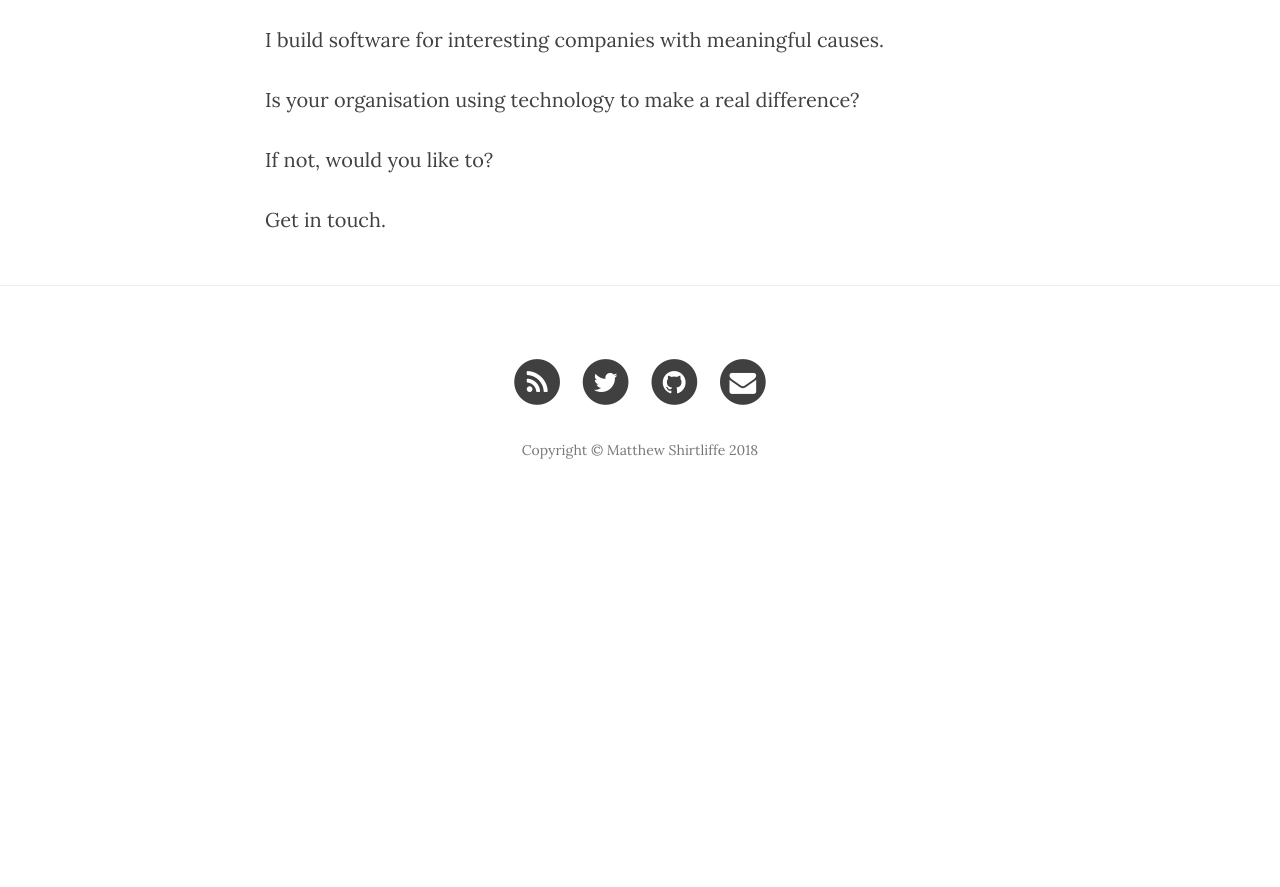
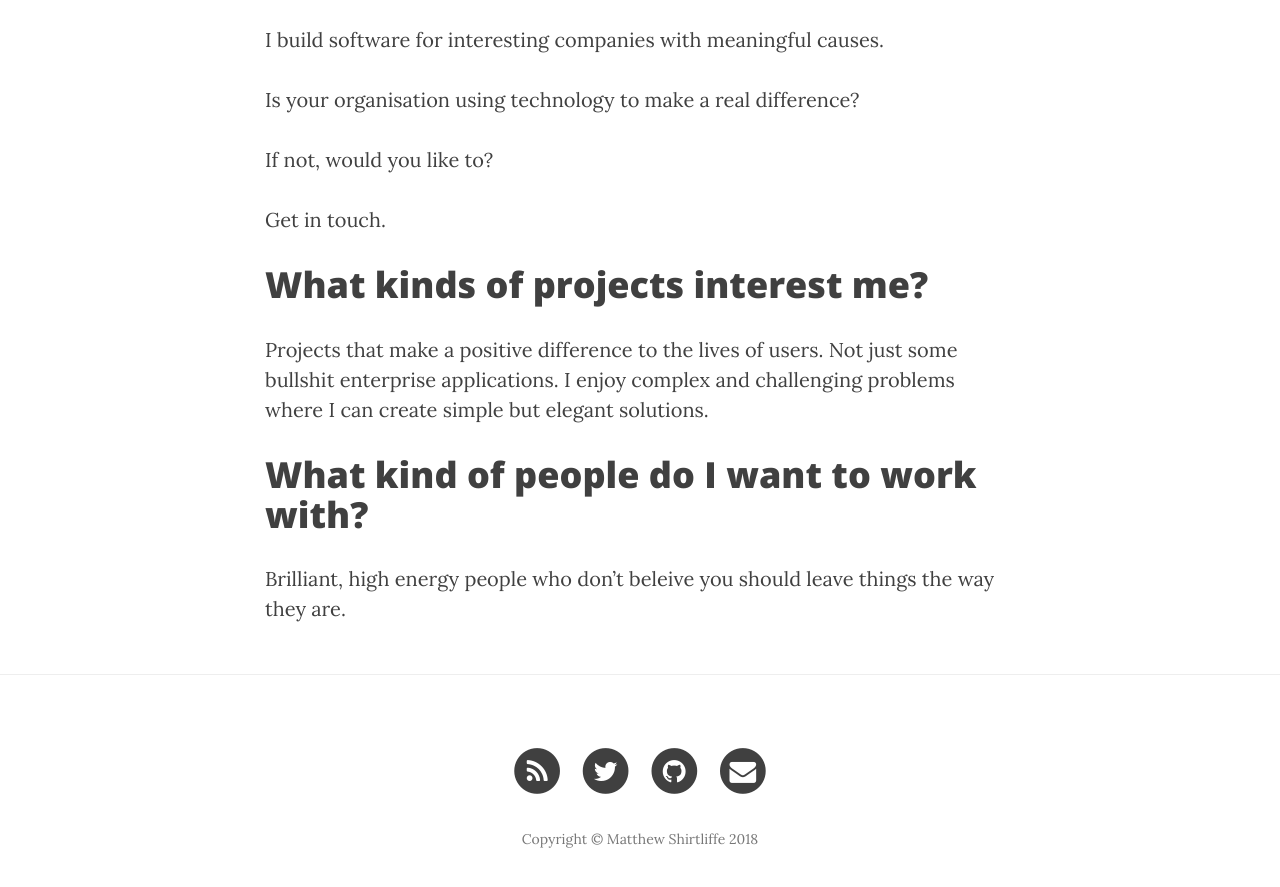
Before and after one commit to mattshirtliffe/mattshirtliffe.github.io, a Jekyll site: the page built from about.md, in a window 1280 px wide and 900 px high, scrolled down 563 px. Shown: the top 887 px of the window. Built offline with Jekyll 4.4.1, drawn with Linux system fonts in a browser that asks for light colours; nearby versions of some CDN libraries; before the commit the page ends 1089 px from its top, so only the background shows below that.

Commit message:
Update about.md

```diff
--- a/about.md
+++ b/about.md
@@ -14,3 +14,11 @@ difference?
 If not, would you like to?
 
 Get in touch.
+
+
+# What kinds of projects interest me?
+Projects that make a positive difference to the lives of users. Not just some bullshit enterprise applications. I
+enjoy complex and challenging problems where I can create simple but elegant solutions.
+
+# What kind of people do I want to work with?
+Brilliant, high energy people who don't beleive you should leave things the way they are.
```
